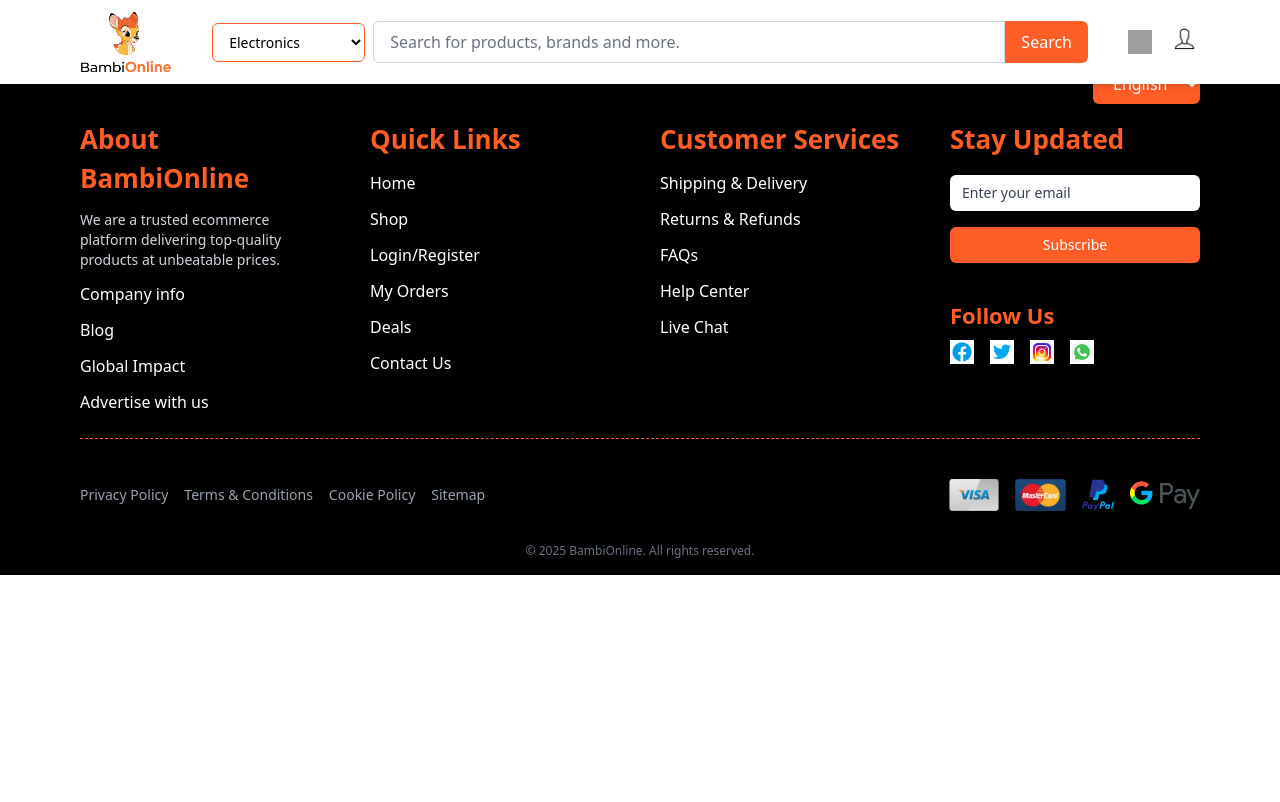
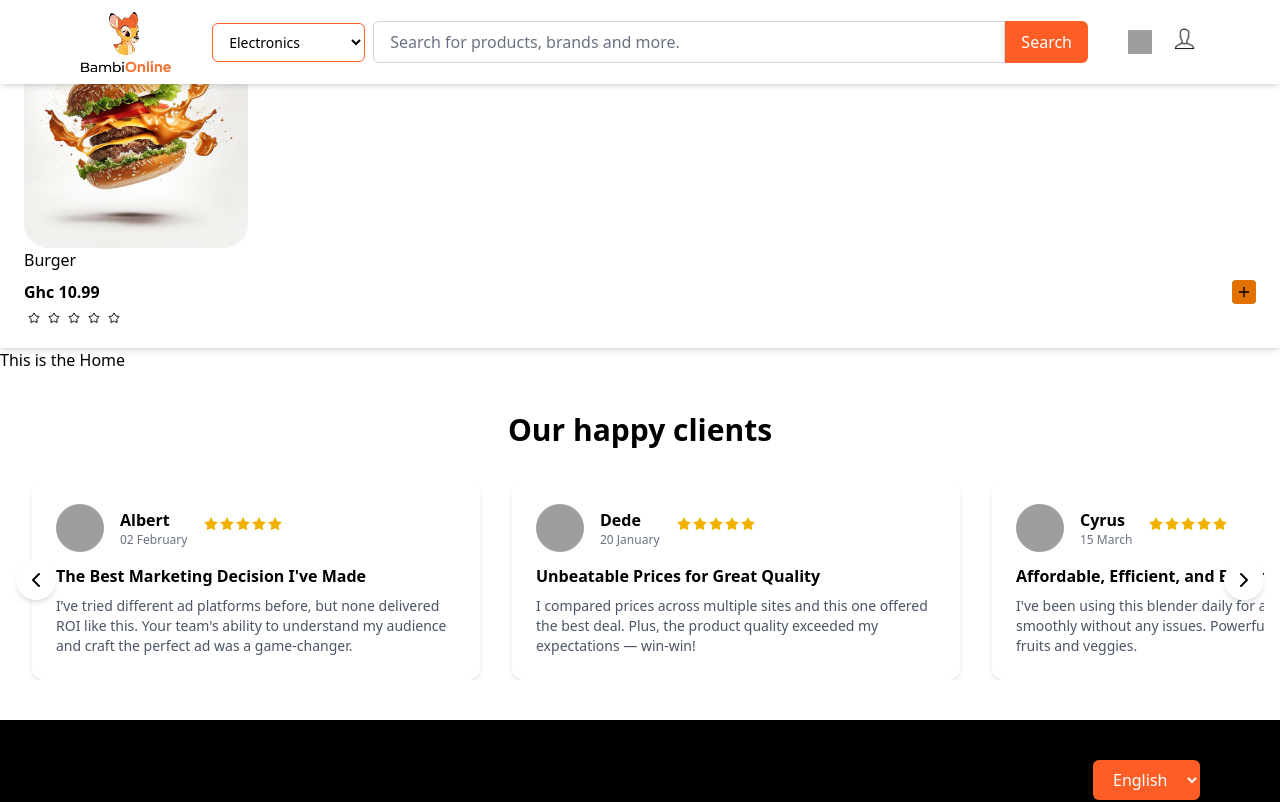
Before and after one commit to Real-Bambi/bambi_online, a React (Vite) app: page / in a window 1280 px wide. Shown: the top 802 px of the page. Built offline with nearby package versions, Linux system fonts and the light colour scheme; grey boxes are pictures that could not be loaded.

Commit message:
testimonial

```diff
--- a/src/Pages/Home.jsx
+++ b/src/Pages/Home.jsx
@@ -1,11 +1,164 @@
 import Footer from "../components/Footer"
 import Navbar from "../components/Navbar"
+import ProductCard from "../components/ProductCard"
+import { ChevronLeft, ChevronRight, Star } from "lucide-react";
 
 export default function Home () {
   return(
       <div>
         <Navbar />
+        <ProductCard />
         This is the Home
+         <section className="px-4 py-10 bg-white">
+      <h2 className="text-2xl md:text-3xl font-bold text-center mb-8">Our happy clients</h2>
+
+      <div className="relative">
+        <button className="absolute left-0 top-1/2 -translate-y-1/2 p-2 bg-white shadow-md rounded-full z-10 hidden md:block">
+          <ChevronLeft />
+        </button>
+
+
+        <div className="flex overflow-x-auto gap-8 space-x-4 scrollbar-hide snap-x snap-mandatory px-4">
+
+          <div className="bg-white rounded-xl shadow-md p-6 snap-center flex-shrink-0 w-full max-w-md  mx-auto">
+            <div className="flex items-center gap-4 mb-3">
+              <img
+                src="https://www.shutterstock.com/image-photo/cheerful-attractive-african-freelance-business-600nw-2432719233.jpg"
+                alt="client"
+                className="w-12 h-12 rounded-full"/>
+
+              <div>
+                <h4 className="font-semibold">Albert</h4>
+                <p className="text-xs text-gray-500">02 February</p>
+              </div>
+
+              <div className="flex items-center mb-2 text-yellow-500">
+              {[...Array(5)].map((_, i) => (
+                <Star key={i} size={16} fill="currentColor" strokeWidth={0} />
+              ))}
+            </div>
+            </div>
+
+
+
+            <h5 className="font-bold mb-2">The Best Marketing Decision I've Made</h5>
+            <p className="text-sm text-gray-600">
+              I’ve tried different ad platforms before, but none delivered ROI like this. Your team's ability to understand my audience and craft the perfect ad was a game-changer.
+            </p>
+          </div>
+
+          <div className="bg-white rounded-xl shadow-md p-6 snap-center flex-shrink-0 w-full max-w-md  mx-auto">
+            <div className="flex items-center gap-4 mb-3">
+              <img
+                src="https://news.wayne.edu/storage/files/whitfield-spotlight-research-photo-1-607070992a723.jpg"
+                alt="client"
+                className="w-12 h-12 rounded-full"/>
+
+              <div>
+                <h4 className="font-semibold">Dede</h4>
+                <p className="text-xs text-gray-500">20 January</p>
+              </div>
+
+              <div className="flex items-center mb-2 text-yellow-500">
+              {[...Array(5)].map((_, i) => (
+                <Star key={i} size={16} fill="currentColor" strokeWidth={0} />
+              ))}
+            </div>
+            </div>
+
+
+
+            <h5 className="font-bold mb-2">Unbeatable Prices for Great Quality</h5>
+            <p className="text-sm text-gray-600">
+              I compared prices across multiple sites and this one offered the best deal. Plus, the product quality exceeded my expectations — win-win!
+            </p>
+          </div>
+
+
+          <div className="bg-white rounded-xl shadow-md p-6 snap-center flex-shrink-0 w-full max-w-md  mx-auto">
+            <div className="flex items-center gap-4 mb-3">
+              <img
+                src="https://www.beardorganics.com/cdn/shop/articles/beard-growth-advice-for-black-men.jpg?v=1619991249&width=1200"
+                alt="client"
+                className="w-12 h-12 rounded-full"/>
+
+              <div>
+                <h4 className="font-semibold">Cyrus</h4>
+                <p className="text-xs text-gray-500">15 March</p>
+              </div>
+              <div className="flex items-center mb-2 text-yellow-500">
+              {[...Array(5)].map((_, i) => (
+                <Star key={i} size={16} fill="currentColor" strokeWidth={0} />
+              ))}
+            </div>
+            </div>
+
+
+            <h5 className="font-bold mb-2">Affordable, Efficient, and Effective</h5>
+            <p className="text-sm text-gray-600">
+              I've been using this blender daily for a month, and it blends smoothly
+              without any issues. Powerful enough for frozen fruits and veggies.
+            </p>
+          </div>
+
+          <div className="bg-white rounded-xl shadow-md p-6 snap-center flex-shrink-0 w-full max-w-md  mx-auto">
+            <div className="flex items-center gap-4 mb-3">
+              <img
+                src="https://news.cornell.edu/sites/default/files/styles/breakout/public/2020-05/0521_abebegates.jpg?itok=OdW8otpB"
+                alt="client"
+                className="w-12 h-12 rounded-full"
+              />
+              <div>
+                <h4 className="font-semibold">Sally</h4>
+                <p className="text-xs text-gray-500">19 February</p>
+              </div>
+              <div className="flex items-center mb-2 text-yellow-500">
+              {[...Array(5)].map((_, i) => (
+                <Star key={i} size={16} fill="currentColor" strokeWidth={0} />
+              ))}
+            </div>
+            </div>
+
+
+            <h5 className="font-bold mb-2">Fast Delivery & Great Packaging</h5>
+            <p className="text-sm text-gray-600">
+              I was surprised at how quickly my order arrived! The items were well-packaged, and everything was in perfect condition. Definitely shopping here again.
+            </p>
+          </div>
+
+
+          <div className="bg-white rounded-xl shadow-md p-6 snap-center flex-shrink-0 w-full max-w-md  mx-auto">
+            <div className="flex items-center gap-4 mb-3">
+              <img
+                src="https://encrypted-tbn0.gstatic.com/images?q=tbn:ANd9GcSm6yjWHEMYCQnUm3YAfbMNDK5CWWLdCrDr9Q&s"
+                alt="client"
+                className="w-12 h-12 rounded-full"
+              />
+              <div>
+                <h4 className="font-semibold">Genevieve</h4>
+                <p className="text-xs text-gray-500">22 April</p>
+              </div>
+              <div className="flex items-center mb-2 text-yellow-500">
+              {[...Array(5)].map((_, i) => (
+                <Star key={i} size={16} fill="currentColor" strokeWidth={0} />
+              ))}
+            </div>
+            </div>
+
+
+            <h5 className="font-bold mb-2">Exactly What I Needed</h5>
+            <p className="text-sm text-gray-600">
+              The product matched the description perfectly. Sizes were accurate, colors were true to the photos, and the checkout process was smooth and easy.
+            </p>
+          </div>
+        </div>
+
+        {/* Right Arrow */}
+        <button className="absolute right-0 top-1/2 -translate-y-1/2 p-2 bg-white shadow-md rounded-full z-10 hidden md:block">
+          <ChevronRight />
+        </button>
+      </div>
+    </section>
         <Footer />
     </div>
   )
--- a/src/Pages/Register.jsx
+++ b/src/Pages/Register.jsx
@@ -77,7 +77,7 @@ export default function Register() {
                      <label className="font-bold">Password</label>
                      <input type={showPassword ? "text" : "password"} className="bg-[#eaf3fa] rounded-3xl p-3 w-full focus:outline-none focus:ring-2 focus:ring-[#B2C6D5] border-0" />
 
-                     <div className="absolute right-35 mt-12 transform -translate-y-1/2 cursor-pointer text-gray-400 " onClick={() => setShowPassword(!showPassword)} >
+                     <div className="absolute right-[140px] mt-12 transform -translate-y-1/2 cursor-pointer text-gray-400 " onClick={() => setShowPassword(!showPassword)} >
                         {showPassword ? <EyeOff size={20} /> : <Eye size={25} />}
                      </div>
 
@@ -87,7 +87,7 @@ export default function Register() {
                      <label className="font-bold">Confirm Password</label>
                      <input type={showPassword ? "text" : "password"} className="bg-[#eaf3fa] rounded-3xl p-3 w-full focus:outline-none focus:ring-2 focus:ring-[#B2C6D5] border-0" />
 
-                     <div className="absolute right-35 mt-12 transform -translate-y-1/2 cursor-pointer text-gray-400 " onClick={() => setShowPassword(!showPassword)} >
+                     <div className="absolute right-[140px] mt-12 transform -translate-y-1/2 cursor-pointer text-gray-400 " onClick={() => setShowPassword(!showPassword)} >
                         {showPassword ? <EyeOff size={20} /> : <Eye size={25} />}
                      </div>
 
```
